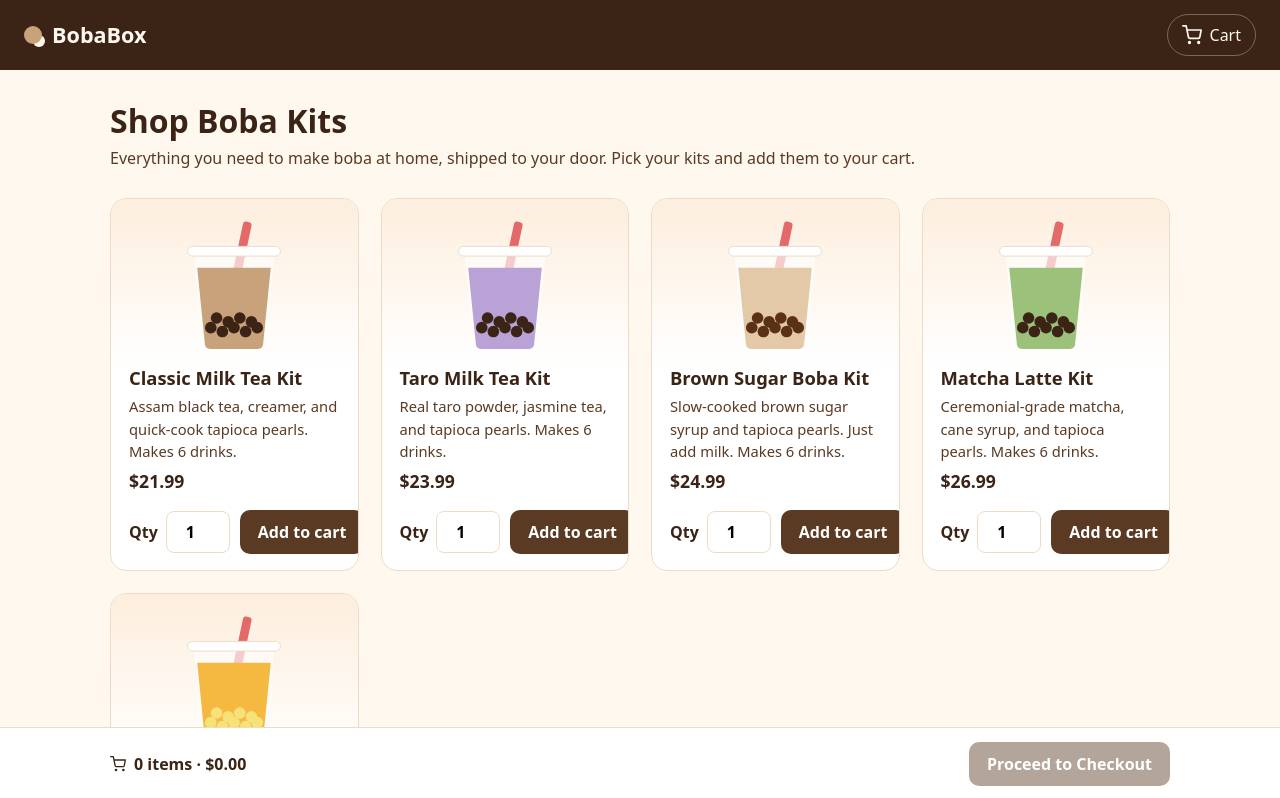
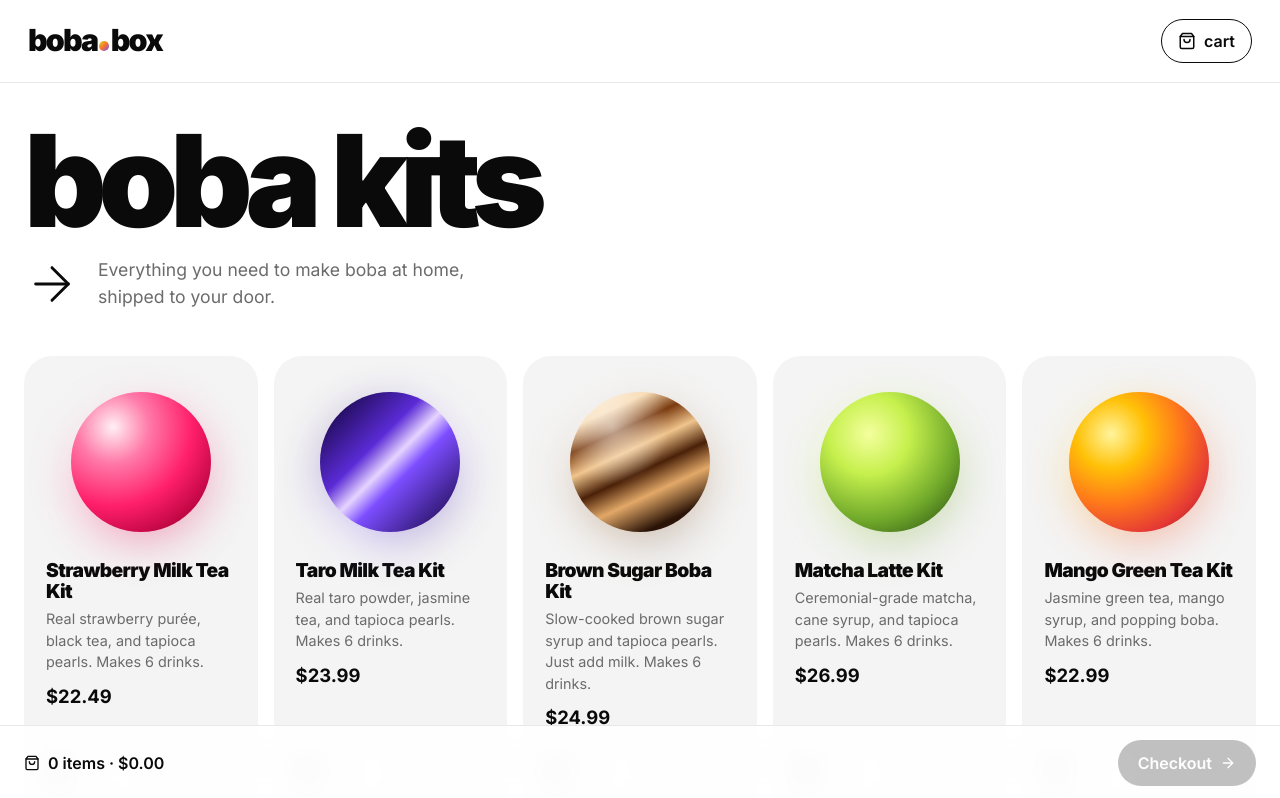
Before and after one commit to NixpaCSE/ecommerce-webapp-cse5234, a React (Vite) app in the folder bobabox/: page /purchase in a window 1280 px wide. Shown: the top 798 px of the page. Built offline with nearby package versions, Linux system fonts and the light colour scheme.

Commit message:
redesign purchase page + swap classic for strawberry

```diff
--- a/bobabox/index.html
+++ b/bobabox/index.html
@@ -4,7 +4,13 @@
     <meta charset="UTF-8" />
     <link rel="icon" type="image/svg+xml" href="/favicon.svg" />
     <meta name="viewport" content="width=device-width, initial-scale=1.0" />
-    <title>BobaBox – Boba Kits Delivered</title>
+    <link rel="preconnect" href="https://fonts.googleapis.com" />
+    <link rel="preconnect" href="https://fonts.gstatic.com" crossorigin />
+    <link
+      href="https://fonts.googleapis.com/css2?family=Inter:wght@400;500;600;700;900&display=swap"
+      rel="stylesheet"
+    />
+    <title>boba.box – boba kits delivered</title>
   </head>
   <body>
     <div id="root"></div>
--- a/bobabox/src/App.css
+++ b/bobabox/src/App.css
@@ -1,22 +1,9 @@
 /* ---------- Layout ---------- */
 
 .page {
-  max-width: 1100px;
+  max-width: 1320px;
   margin: 0 auto;
-  padding: 32px 20px 120px;
-}
-
-.page-intro {
-  margin-bottom: 28px;
-}
-
-.page-intro h1 {
-  font-size: 2rem;
-}
-
-.page-intro p {
-  margin: 6px 0 0;
-  color: var(--brown);
+  padding: 40px 24px 140px;
 }
 
 /* ---------- Header ---------- */
@@ -28,27 +15,30 @@
   display: flex;
   align-items: center;
   justify-content: space-between;
-  padding: 14px 24px;
-  background: var(--brown-dark);
-  color: var(--cream);
+  padding: 18px 28px;
+  border-bottom: 1px solid var(--border);
+  background: rgba(255, 255, 255, 0.85);
+  backdrop-filter: blur(12px);
 }
 
 .brand {
   display: flex;
-  align-items: center;
-  gap: 10px;
-  font-size: 1.35rem;
-  font-weight: 700;
-  color: inherit;
+  align-items: baseline;
+  font-size: 1.9rem;
+  font-weight: 900;
+  letter-spacing: -0.06em;
+  color: var(--ink);
   text-decoration: none;
+  text-transform: lowercase;
 }
 
 .brand-dot {
-  width: 18px;
-  height: 18px;
+  display: inline-block;
+  width: 0.32em;
+  height: 0.32em;
+  margin: 0 0.06em;
   border-radius: 50%;
-  background: var(--milk-tea);
-  box-shadow: 6px 6px 0 -3px var(--cream);
+  background: var(--brand-gradient);
 }
 
 .cart-button {
@@ -56,25 +46,63 @@
   display: flex;
   align-items: center;
   gap: 8px;
-  padding: 8px 14px;
-  border: 1px solid rgba(255, 255, 255, 0.3);
+  padding: 9px 16px;
+  border: 1.5px solid var(--ink);
   border-radius: 999px;
   background: transparent;
-  color: inherit;
+  color: var(--ink);
+  font-weight: 600;
+  transition: background 0.15s, color 0.15s;
 }
 
 .cart-button:hover {
-  background: rgba(255, 255, 255, 0.1);
+  background: var(--ink);
+  color: #fff;
 }
 
 .cart-badge {
   min-width: 22px;
-  padding: 0 6px;
+  padding: 0 7px;
   border-radius: 999px;
-  background: var(--taro);
-  font-size: 0.8rem;
+  background: var(--brand-gradient);
+  color: var(--ink);
+  font-size: 0.78rem;
   font-weight: 700;
   text-align: center;
+}
+
+/* ---------- Hero ---------- */
+
+.hero {
+  margin-bottom: 44px;
+}
+
+.hero-title {
+  font-size: clamp(3.5rem, 11vw, 8rem);
+  font-weight: 900;
+  letter-spacing: -0.065em;
+  line-height: 0.9;
+}
+
+.hero-row {
+  display: flex;
+  align-items: center;
+  gap: 18px;
+  margin-top: 18px;
+}
+
+.hero-arrow {
+  flex-shrink: 0;
+  width: 56px;
+  height: 56px;
+  stroke-width: 1.25;
+}
+
+.hero-text {
+  max-width: 420px;
+  margin: 0;
+  font-size: 1.1rem;
+  color: var(--muted);
 }
 
 /* ---------- Buttons & inputs ---------- */
@@ -83,23 +111,23 @@
   display: inline-flex;
   align-items: center;
   justify-content: center;
-  gap: 6px;
-  padding: 10px 18px;
+  gap: 8px;
+  padding: 11px 20px;
   border: none;
-  border-radius: 10px;
-  background: var(--brown);
+  border-radius: 999px;
+  background: var(--ink);
   color: #fff;
   font-weight: 600;
   white-space: nowrap;
-  transition: background 0.15s;
+  transition: transform 0.15s, opacity 0.15s;
 }
 
 .primary-button:hover:not(:disabled) {
-  background: var(--brown-dark);
+  transform: translateY(-1px);
 }
 
 .primary-button:disabled {
-  opacity: 0.45;
+  opacity: 0.25;
 }
 
 .icon-button {
@@ -108,13 +136,13 @@
   justify-content: center;
   padding: 6px;
   border: none;
-  border-radius: 8px;
+  border-radius: 999px;
   background: transparent;
   color: inherit;
 }
 
 .icon-button:hover {
-  background: rgba(0, 0, 0, 0.06);
+  background: var(--surface);
 }
 
 .icon-button.danger {
@@ -125,87 +153,170 @@
   display: flex;
   align-items: center;
   gap: 8px;
+  font-size: 0.9rem;
   font-weight: 600;
+  color: var(--muted);
 }
 
 .qty-input {
-  width: 64px;
+  width: 60px;
   padding: 8px;
-  border: 1px solid var(--border);
-  border-radius: 8px;
+  border: 1.5px solid var(--border);
+  border-radius: 999px;
   background: #fff;
+  color: var(--ink);
+  font-weight: 600;
   text-align: center;
 }
 
+.qty-input:focus {
+  border-color: var(--ink);
+  outline: none;
+}
+
 .qty-input.small {
-  width: 48px;
+  width: 46px;
   padding: 4px;
+}
+
+/* ---------- Gradient swatch ---------- */
+
+.swatch {
+  position: relative;
+  flex-shrink: 0;
+}
+
+.swatch-large {
+  width: 170px;
+  height: 170px;
+}
+
+.swatch-small {
+  width: 44px;
+  height: 44px;
+}
+
+.swatch-circle,
+.swatch-glow {
+  position: absolute;
+  inset: 0;
+  border-radius: 50%;
+  background: var(--swatch);
+}
+
+.swatch-glow {
+  filter: blur(28px);
+  opacity: 0.45;
+  transform: translateY(12px) scale(0.9);
+}
+
+.swatch-small .swatch-glow {
+  display: none;
+}
+
+.swatch-circle {
+  transition: transform 0.4s ease;
+}
+
+.swatch-image {
+  position: absolute;
+  inset: 8%;
+  width: 84%;
+  height: 84%;
+  object-fit: contain;
+  filter: drop-shadow(0 10px 14px rgba(0, 0, 0, 0.25));
+  transition: transform 0.4s ease;
 }
 
 /* ---------- Product grid ---------- */
 
 .product-grid {
   display: grid;
-  grid-template-columns: repeat(auto-fill, minmax(240px, 1fr));
-  gap: 22px;
+  grid-template-columns: repeat(auto-fill, minmax(260px, 1fr));
+  gap: 20px;
+}
+
+@media (min-width: 1100px) {
+  .product-grid {
+    grid-template-columns: repeat(5, 1fr);
+    gap: 16px;
+  }
+
+  .product-grid .swatch-large {
+    width: 140px;
+    height: 140px;
+  }
 }
 
 .product-card {
   display: flex;
   flex-direction: column;
-  border: 1px solid var(--border);
-  border-radius: 16px;
-  background: #fff;
+  border-radius: 28px;
+  background: var(--surface);
   overflow: hidden;
-  transition: transform 0.15s, box-shadow 0.15s;
 }
 
-.product-card:hover {
-  transform: translateY(-2px);
-  box-shadow: 0 8px 24px rgba(90, 58, 34, 0.12);
+.product-card:hover .swatch-circle {
+  transform: scale(1.05) rotate(-8deg);
+}
+
+.product-card:hover .swatch-image {
+  transform: scale(1.06);
 }
 
 .product-image {
+  position: relative;
   display: flex;
   justify-content: center;
-  padding: 20px 0 10px;
-  background: linear-gradient(180deg, #fdeedd, #fff);
+  padding: 36px 0 28px;
+}
+
+.in-cart-badge {
+  position: absolute;
+  top: 16px;
+  right: 16px;
+  padding: 4px 10px;
+  border-radius: 999px;
+  background: var(--ink);
+  color: #fff;
+  font-size: 0.78rem;
+  font-weight: 600;
 }
 
 .product-body {
   flex: 1;
-  padding: 0 18px;
+  padding: 0 22px;
 }
 
 .product-name {
-  font-size: 1.15rem;
+  font-size: 1.2rem;
+  font-weight: 800;
+  letter-spacing: -0.03em;
 }
 
 .product-description {
-  margin: 6px 0;
-  font-size: 0.92rem;
-  color: var(--brown);
+  margin: 6px 0 10px;
+  font-size: 0.9rem;
+  color: var(--muted);
 }
 
 .product-price {
   margin: 0;
-  font-size: 1.1rem;
+  font-size: 1.15rem;
   font-weight: 700;
 }
 
 .product-actions {
   display: flex;
+  flex-wrap: wrap;
   align-items: center;
   justify-content: space-between;
   gap: 10px;
-  padding: 16px 18px;
+  padding: 18px 22px 22px;
 }
 
-.in-cart-note {
-  margin: -6px 18px 14px;
-  font-size: 0.85rem;
-  font-weight: 600;
-  color: var(--taro);
+.product-actions .primary-button {
+  flex: 1 0 auto;
 }
 
 /* ---------- Checkout bar ---------- */
@@ -218,9 +329,10 @@
   display: flex;
   align-items: center;
   justify-content: space-between;
-  padding: 14px max(20px, calc((100vw - 1100px) / 2 + 20px));
+  padding: 14px max(24px, calc((100vw - 1320px) / 2 + 24px));
   border-top: 1px solid var(--border);
-  background: #fff;
+  background: rgba(255, 255, 255, 0.85);
+  backdrop-filter: blur(12px);
 }
 
 .checkout-summary {
@@ -228,6 +340,7 @@
   align-items: center;
   gap: 8px;
   font-weight: 600;
+  white-space: nowrap;
 }
 
 /* ---------- Cart drawer ---------- */
@@ -236,7 +349,7 @@
   position: fixed;
   inset: 0;
   z-index: 20;
-  background: rgba(0, 0, 0, 0.35);
+  background: rgba(10, 10, 10, 0.3);
   opacity: 0;
   pointer-events: none;
   transition: opacity 0.2s;
@@ -255,9 +368,9 @@
   z-index: 30;
   display: flex;
   flex-direction: column;
-  width: min(400px, 100vw);
-  background: var(--cream);
-  box-shadow: -8px 0 24px rgba(0, 0, 0, 0.15);
+  width: min(420px, 100vw);
+  background: #fff;
+  box-shadow: -12px 0 40px rgba(0, 0, 0, 0.12);
   transform: translateX(100%);
   visibility: hidden;
   transition: transform 0.25s ease, visibility 0.25s;
@@ -272,29 +385,40 @@
   display: flex;
   align-items: center;
   justify-content: space-between;
-  padding: 18px 20px;
+  padding: 22px 24px;
   border-bottom: 1px solid var(--border);
 }
 
+.cart-header h2 {
+  font-size: 1.6rem;
+  font-weight: 900;
+  letter-spacing: -0.05em;
+}
+
 .cart-empty {
-  padding: 20px;
-  color: var(--brown);
+  padding: 24px;
+  color: var(--muted);
 }
 
 .cart-lines {
   flex: 1;
   margin: 0;
-  padding: 0 20px;
+  padding: 0 24px;
   overflow-y: auto;
   list-style: none;
 }
 
 .cart-line {
   display: grid;
-  grid-template-columns: 1fr auto;
-  gap: 6px 10px;
-  padding: 14px 0;
+  grid-template-columns: auto 1fr auto;
+  align-items: center;
+  gap: 6px 14px;
+  padding: 16px 0;
   border-bottom: 1px solid var(--border);
+}
+
+.cart-line .swatch {
+  grid-row: 1 / span 2;
 }
 
 .cart-line-info {
@@ -303,38 +427,38 @@
 }
 
 .cart-line-name {
-  font-weight: 600;
+  font-weight: 700;
+  letter-spacing: -0.02em;
 }
 
 .cart-line-price {
   font-size: 0.85rem;
-  color: var(--brown);
+  color: var(--muted);
 }
 
 .cart-line-controls {
   display: flex;
   align-items: center;
   gap: 4px;
-  grid-row: 2;
+  grid-column: 2;
 }
 
 .cart-line-total {
-  align-self: center;
   font-weight: 700;
   grid-row: 1 / span 2;
-  grid-column: 2;
+  grid-column: 3;
 }
 
 .cart-footer {
   margin-top: auto;
-  padding: 18px 20px;
+  padding: 20px 24px;
   border-top: 1px solid var(--border);
 }
 
 .cart-total {
   display: flex;
   justify-content: space-between;
-  margin-bottom: 12px;
+  margin-bottom: 14px;
   font-size: 1.1rem;
   font-weight: 700;
 }
--- a/bobabox/src/components/BobaCup.jsx
+++ /dev/null
@@ -1,26 +0,0 @@
-const pearlPositions = [
-  [38, 112], [50, 116], [62, 112], [74, 116], [86, 112],
-  [44, 102], [56, 106], [68, 102], [80, 106],
-]
-
-function BobaCup({ teaColor, pearlColor, size = 120 }) {
-  return (
-    <svg
-      width={size}
-      height={size * 1.15}
-      viewBox="0 0 124 142"
-      role="img"
-      aria-hidden="true"
-    >
-      <rect x="66" y="2" width="9" height="56" rx="3" fill="#e46a6a" transform="rotate(12 70 30)" />
-      <path d="M20 34 H104 L94 132 Q93 138 87 138 H37 Q31 138 30 132 Z" fill="#ffffff" opacity="0.65" />
-      <path d="M24 50 H100 L92 130 Q91 134 86 134 H38 Q33 134 32 130 Z" fill={teaColor} />
-      {pearlPositions.map(([cx, cy]) => (
-        <circle key={`${cx}-${cy}`} cx={cx} cy={cy} r="6" fill={pearlColor} />
-      ))}
-      <rect x="14" y="28" width="96" height="10" rx="5" fill="#ffffff" stroke="#e9dccb" />
-    </svg>
-  )
-}
-
-export default BobaCup
--- a/bobabox/src/components/Header.jsx
+++ b/bobabox/src/components/Header.jsx
@@ -1,5 +1,5 @@
 import { Link } from 'react-router-dom'
-import { FiShoppingCart } from 'react-icons/fi'
+import { FiShoppingBag } from 'react-icons/fi'
 import { useOrder } from '../context/useOrder.js'
 
 function Header({ onCartClick }) {
@@ -7,14 +7,13 @@ function Header({ onCartClick }) {
 
   return (
     <header className="header">
-      <Link to="/purchase" className="brand">
-        <span className="brand-dot" aria-hidden="true" />
-        BobaBox
+      <Link to="/purchase" className="brand" aria-label="boba.box home">
+        boba<span className="brand-dot" aria-hidden="true" />box
       </Link>
 
       <button type="button" className="cart-button" onClick={onCartClick}>
-        <FiShoppingCart size={20} />
-        <span>Cart</span>
+        <FiShoppingBag size={18} />
+        <span>cart</span>
         {cartCount > 0 && <span className="cart-badge">{cartCount}</span>}
       </button>
     </header>
--- a/bobabox/src/components/Purchase.jsx
+++ b/bobabox/src/components/Purchase.jsx
@@ -1,10 +1,10 @@
 import { useState } from 'react'
 import { useNavigate } from 'react-router-dom'
-import { FiCheck, FiShoppingCart } from 'react-icons/fi'
+import { FiArrowRight, FiCheck, FiShoppingBag } from 'react-icons/fi'
 import products from '../data/products.js'
 import { useOrder } from '../context/useOrder.js'
 import { formatPrice } from '../utils/format.js'
-import BobaCup from './BobaCup.jsx'
+import Swatch from './Swatch.jsx'
 
 function Purchase() {
   const { cart, cartCount, cartTotal, addToCart } = useOrder()
@@ -37,9 +37,14 @@ function Purchase() {
 
   return (
     <section>
-      <div className="page-intro">
-        <h1>Shop Boba Kits</h1>
-        <p>Everything you need to make boba at home, shipped to your door. Pick your kits and add them to your cart.</p>
+      <div className="hero">
+        <h1 className="hero-title">boba kits</h1>
+        <div className="hero-row">
+          <FiArrowRight className="hero-arrow" aria-hidden="true" />
+          <p className="hero-text">
+            Everything you need to make boba at home, shipped to your door.
+          </p>
+        </div>
       </div>
 
       <div className="product-grid">
@@ -52,7 +57,8 @@ function Purchase() {
               onSubmit={(e) => handleAddToCart(e, product)}
             >
               <div className="product-image">
-                <BobaCup teaColor={product.teaColor} pearlColor={product.pearlColor} />
+                <Swatch gradient={product.gradient} image={product.image} alt={product.name} />
+                {inCart > 0 && <span className="in-cart-badge">{inCart} in cart</span>}
               </div>
 
               <div className="product-body">
@@ -86,8 +92,6 @@ function Purchase() {
                   )}
                 </button>
               </div>
-
-              {inCart > 0 && <p className="in-cart-note">{inCart} in cart</p>}
             </form>
           )
         })}
@@ -95,7 +99,7 @@ function Purchase() {
 
       <div className="checkout-bar">
         <div className="checkout-summary">
-          <FiShoppingCart />
+          <FiShoppingBag />
           <span>
             {cartCount} {cartCount === 1 ? 'item' : 'items'} · {formatPrice(cartTotal)}
           </span>
@@ -106,7 +110,7 @@ function Purchase() {
           disabled={cartCount === 0}
           onClick={() => navigate('/purchase/paymentEntry')}
         >
-          Proceed to Checkout
+          Checkout <FiArrowRight />
         </button>
       </div>
     </section>
--- /dev/null
+++ b/bobabox/src/components/Swatch.jsx
@@ -0,0 +1,11 @@
+function Swatch({ gradient, image, alt, size = 'large' }) {
+  return (
+    <div className={`swatch swatch-${size}`} style={{ '--swatch': gradient }}>
+      <div className="swatch-glow" aria-hidden="true" />
+      <div className="swatch-circle" />
+      {image && <img className="swatch-image" src={image} alt={alt} />}
+    </div>
+  )
+}
+
+export default Swatch
--- a/bobabox/src/data/products.js
+++ b/bobabox/src/data/products.js
@@ -1,46 +1,45 @@
 // Hardcoded catalog for Lab 5. This moves to the backend in Labs 7-8.
-// teaColor / pearlColor are used to draw each kit's picture (see BobaCup.jsx).
+// gradient is the CSS background for each kit's color swatch.
+// image (optional) is a product photo in /public/images shown on top of the swatch.
 
 const products = [
   {
     id: 1,
-    name: 'Classic Milk Tea Kit',
-    description: 'Assam black tea, creamer, and quick-cook tapioca pearls. Makes 6 drinks.',
-    price: 21.99,
-    teaColor: '#c8a27a',
-    pearlColor: '#3b2416',
+    name: 'Strawberry Milk Tea Kit',
+    description: 'Real strawberry purée, black tea, and tapioca pearls. Makes 6 drinks.',
+    price: 22.49,
+    gradient: 'radial-gradient(circle at 30% 25%, #fff0f5 0%, #ff7aa8 25%, #ff1f6b 55%, #b0003a 85%, #5c0020 100%)',
   },
   {
     id: 2,
     name: 'Taro Milk Tea Kit',
     description: 'Real taro powder, jasmine tea, and tapioca pearls. Makes 6 drinks.',
     price: 23.99,
-    teaColor: '#b9a2d6',
-    pearlColor: '#3b2416',
+    gradient:
+      'linear-gradient(135deg, #12043a 5%, #5b2bd6 38%, #e6d4ff 50%, #7c4dff 60%, #1e0b4f 95%)',
   },
   {
     id: 3,
     name: 'Brown Sugar Boba Kit',
     description: 'Slow-cooked brown sugar syrup and tapioca pearls. Just add milk. Makes 6 drinks.',
     price: 24.99,
-    teaColor: '#e3c9a8',
-    pearlColor: '#5a3115',
+    gradient:
+      'radial-gradient(circle at 30% 25%, rgba(255, 255, 255, 0.55), transparent 40%), linear-gradient(155deg, #fff1dc 0%, #f7d9b0 18%, #7a3b10 30%, #f0c48c 42%, #4a2108 55%, #e2a868 68%, #2b1407 85%)',
   },
   {
     id: 4,
     name: 'Matcha Latte Kit',
     description: 'Ceremonial-grade matcha, cane syrup, and tapioca pearls. Makes 6 drinks.',
     price: 26.99,
-    teaColor: '#9cc17a',
-    pearlColor: '#3b2416',
+    gradient: 'radial-gradient(circle at 35% 30%, #f4ff9e 0%, #c6f04d 30%, #6fa82a 65%, #1f3d10 100%)',
   },
   {
     id: 5,
     name: 'Mango Green Tea Kit',
     description: 'Jasmine green tea, mango syrup, and popping boba. Makes 6 drinks.',
     price: 22.99,
-    teaColor: '#f5b942',
-    pearlColor: '#f7e27a',
+    gradient:
+      'radial-gradient(circle at 30% 30%, #fff59d 0%, #ffc107 25%, #ff7a1a 50%, #e53935 75%, #7a1010 100%)',
   },
 ]
 
--- a/bobabox/src/index.css
+++ b/bobabox/src/index.css
@@ -1,16 +1,16 @@
 :root {
-  --cream: #fff8ef;
-  --milk-tea: #c8a27a;
-  --brown: #5a3a22;
-  --brown-dark: #3b2416;
-  --taro: #8e6cc0;
-  --border: #ecdcc7;
-  --danger: #c0392b;
+  --bg: #ffffff;
+  --surface: #f4f4f4;
+  --ink: #0a0a0a;
+  --muted: #6b6b6b;
+  --border: #e8e8e8;
+  --danger: #e5484d;
+  --brand-gradient: linear-gradient(135deg, #c6f04d, #ff7a1a 45%, #7c4dff);
 
-  font-family: system-ui, -apple-system, 'Segoe UI', Roboto, sans-serif;
+  font-family: 'Inter', system-ui, -apple-system, 'Segoe UI', Roboto, sans-serif;
   line-height: 1.5;
-  color: var(--brown-dark);
-  background: var(--cream);
+  color: var(--ink);
+  background: var(--bg);
   -webkit-font-smoothing: antialiased;
 }
 
@@ -28,7 +28,7 @@ body {
 h1,
 h2 {
   margin: 0;
-  line-height: 1.2;
+  line-height: 1.1;
 }
 
 button {
```
Also changed, not shown: bobabox/src/components/Cart.jsx (+8 -1 lines).
